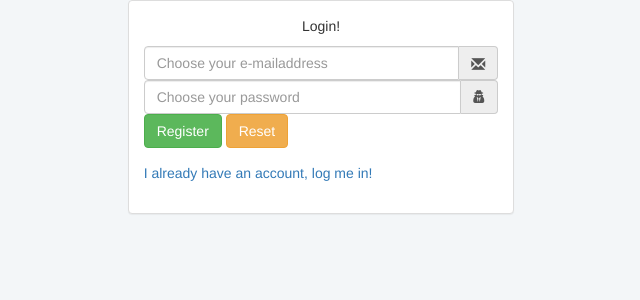
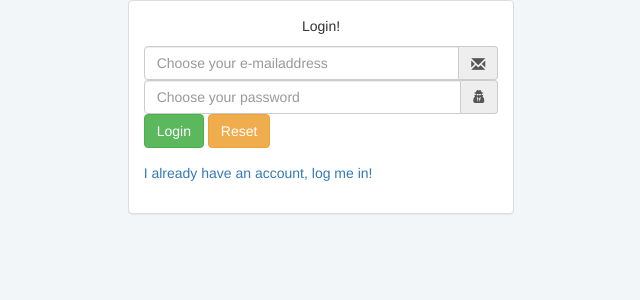
Before and after one commit to Marcovandelindt/Gastenboek, a PHP site: page /login in a window 1280 px wide. Shown: the top 300 px of the page, without its empty margins (319-959 px from the left). Run offline with PHP 8.4, Linux system fonts and the light colour scheme; some libraries are stand-ins or nearby versions.

Commit message:
Changed button name to login

```diff
--- a/views/login.php
+++ b/views/login.php
@@ -53,7 +53,7 @@
 								<span class="input-group-addon" id="basic-addon3"><span class="fa fa-user-secret"></span></span>
 							</div>
 							<div class="form-group add-padding">
-								<button type="submit" class="btn btn-success login-button" name="login">Register</button>
+								<button type="submit" class="btn btn-success login-button" name="login">Login</button>
 								<button type="reset" class="btn btn-warning" name="reset">Reset</button>
 							</div>
 							<div class="form-group add-padding">
```
